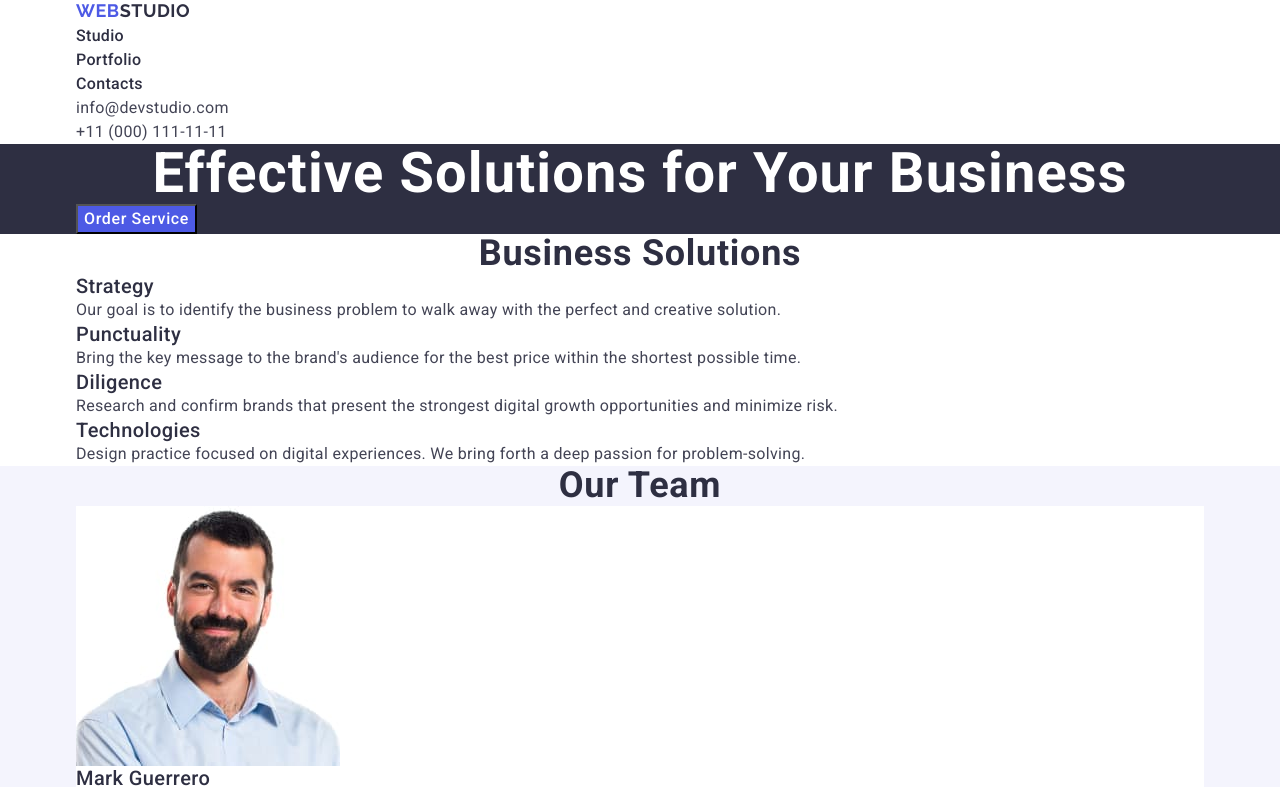
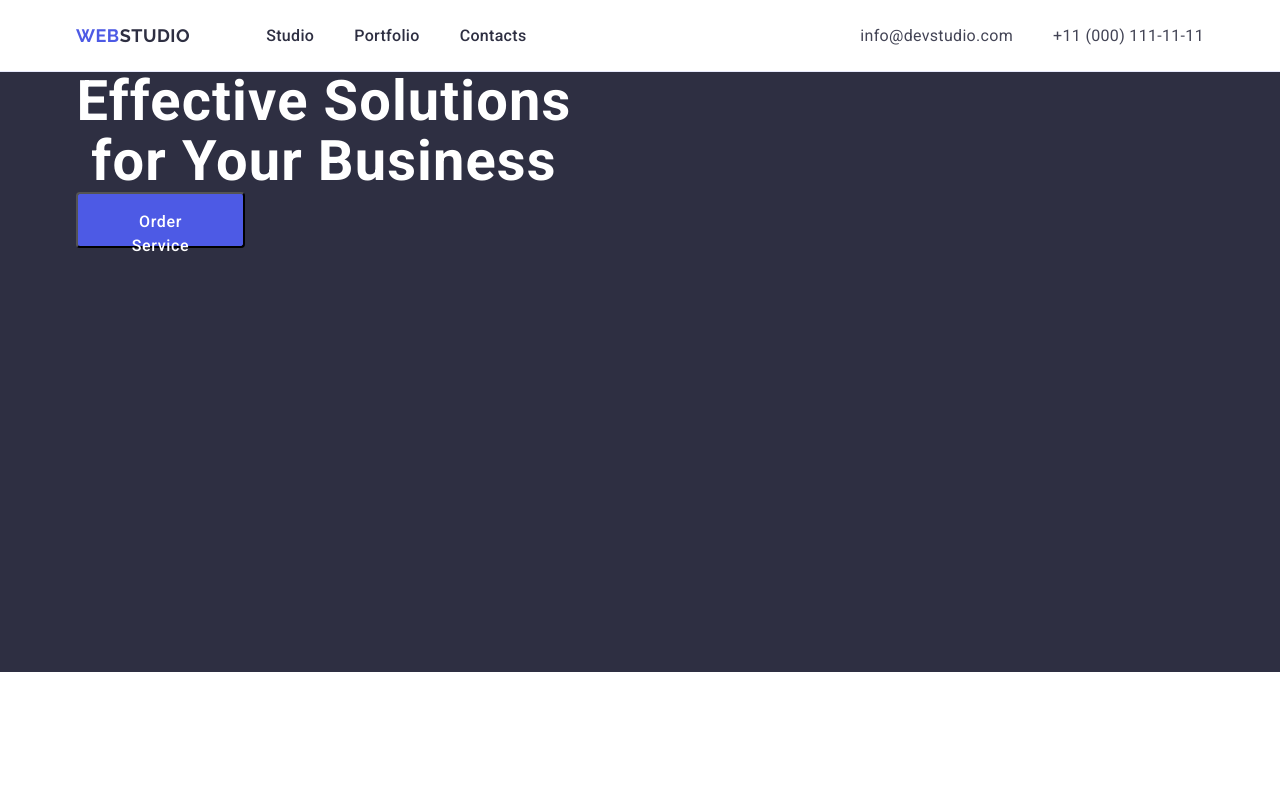
Before and after one commit to balo-max/goit-markup-hw-03, a plain HTML site: page index.html in a window 1280 px wide. Shown: the top 787 px of the page. Drawn offline with nearby package versions, Linux system fonts and the light colour scheme.

Commit message:
upd index styles files

```diff
--- a/css/styles.css
+++ b/css/styles.css
@@ -27,6 +27,15 @@ button {
   cursor: pointer;
 }
 
+body {
+  font-family: 'Roboto', sans-serif;
+  font-size: 16px;
+  line-height: 1.5;
+  letter-spacing: 0.02em;
+  color: #434455;
+  background-color: #ffffff;
+}
+
 .conteiner {
   max-width: 1158px;
   margin-left: auto;
@@ -34,28 +43,66 @@ button {
   padding-left: 15px;
   padding-right: 15px;
 }
+
+.section-paddings {
+  padding-top: 120px;
+  padding-bottom: 120px;
+}
+
+.title {
+  font-weight: 500;
+  font-size: 20px;
+  line-height: 1.2;
+  letter-spacing: 0.02em;
+  color: #2e2f42;
+}
+
+.section-title {
+  font-size: 36px;
+  line-height: 1.11;
+  letter-spacing: 0.02em;
+  text-transform: capitalize;
+  text-align: center;
+  color: #2e2f42;
+}
 /* =========== /COMMON STYLES ===========*/
 
-/* =========== BODY STYLES ===========*/
-body {
-  font-family: "Roboto", sans-serif;
-  font-size: 16px;
-  line-height: 1.5;
-  letter-spacing: 0.02em;
-  color: #434455;
-  background-color: #ffffff;
+/* =========== HEADER STYLES ===========*/
+.section-header {
+  border-bottom: 1px solid #e7e9fc;
+  height: 72px;
+  padding-top: 24px;
+  padding-bottom: 24px;
 }
-/* =========== /BODY STYLES ===========*/
-
-/* =========== HEADER STYLES ===========*/
+.header-conteiner {
+  display: flex;
+  justify-content: space-between;
+  align-items: center;
+}
+.page-nav {
+  display: flex;
+}
+.page-menu {
+  display: flex;
+  align-items: flex-start;
+  justify-content: flex-start;
+  flex-direction: row;
+  gap: 40px;
+}
 .page-logo {
-  font-family: "Raleway", sans-serif;
+  font-family: 'Raleway', sans-serif;
   font-weight: 700;
   font-size: 18px;
   line-height: 1.17;
   letter-spacing: 0.03em;
   text-transform: uppercase;
   color: #4d5ae5;
+  display: flex;
+  align-items: center;
+  justify-content: flex-start;
+  flex-direction: row;
+  gap: 0px;
+  margin-right: 76px;
 }
 .span-logo-header {
   color: #2e2f42;
@@ -82,6 +129,13 @@ body {
 .page-contacts {
   font-style: normal;
 }
+.list-contacts {
+  display: flex;
+  align-items: center;
+  justify-content: flex-end;
+  flex-direction: row;
+  gap: 40px;
+}
 .list-contacts .link {
   font-size: 16px;
   line-height: 1.5;
@@ -98,6 +152,7 @@ body {
 
 .section-hero {
   background-color: #2e2f42;
+  height: 600px;
 }
 .page-title {
   font-size: 56px;
@@ -105,41 +160,28 @@ body {
   letter-spacing: 0.02em;
   text-align: center;
   color: #ffffff;
+  width: 496px;
+  height: 120px;
 }
 
 .button-service {
-  font-family: "Roboto", sans-serif;
+  font-family: 'Roboto', sans-serif;
   font-weight: 500;
   font-size: 16px;
   line-height: 1.5;
   letter-spacing: 0.04em;
   color: #ffffff;
   background-color: #4d5ae5;
+  border-radius: 4px;
+  padding: 16px 32px;
+  width: 169px;
+  height: 56px;
 }
 .button-service:hover,
 .button-service:focus {
   background-color: #404bbf;
 }
 /* =========== /SECTION HERO STYLES ===========*/
-
-/* =========== TITLES STYLES ===========*/
-.title {
-  font-weight: 500;
-  font-size: 20px;
-  line-height: 1.2;
-  letter-spacing: 0.02em;
-  color: #2e2f42;
-}
-
-.section-title {
-  font-size: 36px;
-  line-height: 1.11;
-  letter-spacing: 0.02em;
-  text-transform: capitalize;
-  text-align: center;
-  color: #2e2f42;
-}
-/* =========== /TITLES STYLES ===========*/
 
 /* =========== SECTION OUR TEAM STYLES ===========*/
 .section-team {
--- a/index.html
+++ b/index.html
@@ -18,9 +18,9 @@
   </head>
 
   <body>
-    <header>
+    <header class="section-header">
       <!-- SECTION HEADER -->
-      <div class="conteiner">
+      <div class="conteiner header-conteiner">
         <nav class="page-nav">
           <a class="page-logo" href="./index.html"
             >Web<span class="span-logo-header">Studio</span></a
@@ -41,9 +41,7 @@
         <address class="page-contacts">
           <ul class="list-contacts">
             <li>
-              <a class="link" href="mailto:info@devstudio.com"
-                >info@devstudio.com</a
-              >
+              <a class="link" href="mailto:info@devstudio.com">info@devstudio.com</a>
             </li>
             <li>
               <a class="link" href="tel:+110001111111">+11 (000) 111-11-11</a>
@@ -56,43 +54,45 @@
     <main>
       <!-- SECTION HERO -->
       <section class="section-hero">
-        <div class="conteiner">
+        <div class="conteiner hero-conteiner">
           <h1 class="page-title">Effective Solutions for Your Business</h1>
+          <div class="hero-conteiner-button">
             <button class="button-service" type="button">Order Service</button>
+          </div>
         </div>
       </section>
 
       <!-- SECTION BUSINESS SOLUTIONS -->
-      <section class="section-solutions">
+      <section class="section-solutions section-paddings">
         <div class="conteiner">
           <h2 class="section-title">Business solutions</h2>
           <ul>
             <li>
               <h3 class="title">Strategy</h3>
               <p class="section-text">
-              Our goal is to identify the business problem to walk away with the
-              perfect and creative solution.
+                Our goal is to identify the business problem to walk away with the perfect and
+                creative solution.
               </p>
             </li>
             <li>
               <h3 class="title">Punctuality</h3>
               <p class="section-text">
-              Bring the key message to the brand's audience for the best price
-              within the shortest possible time.
+                Bring the key message to the brand's audience for the best price within the shortest
+                possible time.
               </p>
             </li>
             <li>
               <h3 class="title">Diligence</h3>
               <p class="section-text">
-              Research and confirm brands that present the strongest digital
-              growth opportunities and minimize risk.
+                Research and confirm brands that present the strongest digital growth opportunities
+                and minimize risk.
               </p>
             </li>
             <li>
               <h3 class="title">Technologies</h3>
               <p class="section-text">
-              Design practice focused on digital experiences. We bring forth a
-              deep passion for problem-solving.
+                Design practice focused on digital experiences. We bring forth a deep passion for
+                problem-solving.
               </p>
             </li>
           </ul>
@@ -100,7 +100,7 @@
       </section>
 
       <!--   SECTION OUR TEAM  -->
-      <section class="section-team">
+      <section class="section-team section-paddings">
         <div class="conteiner">
           <h2 class="section-title">Our Team</h2>
           <ul class="page-team">
@@ -149,7 +149,7 @@
       </section>
 
       <!-- SECTION OUR PORTFOLIO -->
-      <section class="section-portfolio">
+      <section class="section-portfolio section-paddings">
         <div class="conteiner">
           <h2 class="section-title">Our Portfolio</h2>
           <ul class="portfolio">
@@ -214,19 +214,17 @@
               <p class="section-text">Marketing</p>
             </li>
           </ul>
+        </div>
       </section>
-      </div>
     </main>
 
     <!-- SECTION FOOTER -->
     <footer class="section-footer">
       <div class="conteiner">
-      <a class="page-logo" href="./index.html"
-        >Web<span class="span-logo-footer">Studio</span></a
-      >
+        <a class="page-logo" href="./index.html">Web<span class="span-logo-footer">Studio</span></a>
         <p class="section-text">
-        Increase the flow of customers and sales for your business with digital
-        marketing & growth solutions.
+          Increase the flow of customers and sales for your business with digital marketing & growth
+          solutions.
         </p>
       </div>
     </footer>
```
Also changed, not shown: .prettierrc.json (added). Lines whose indentation alone changed are shown as unchanged.
